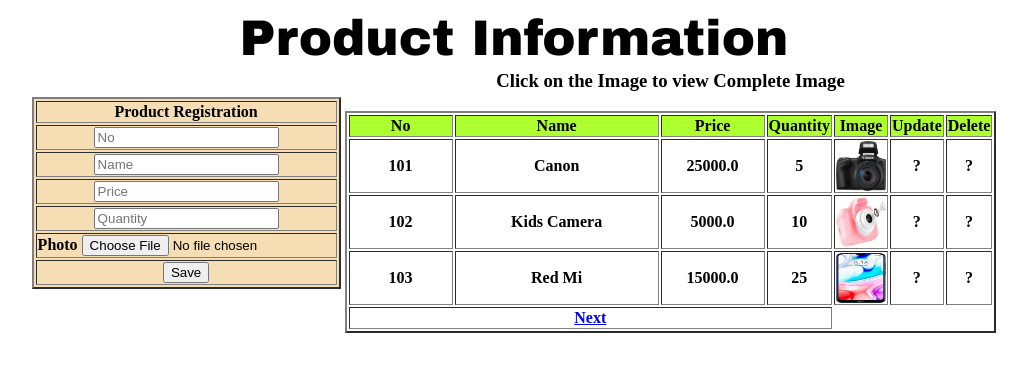
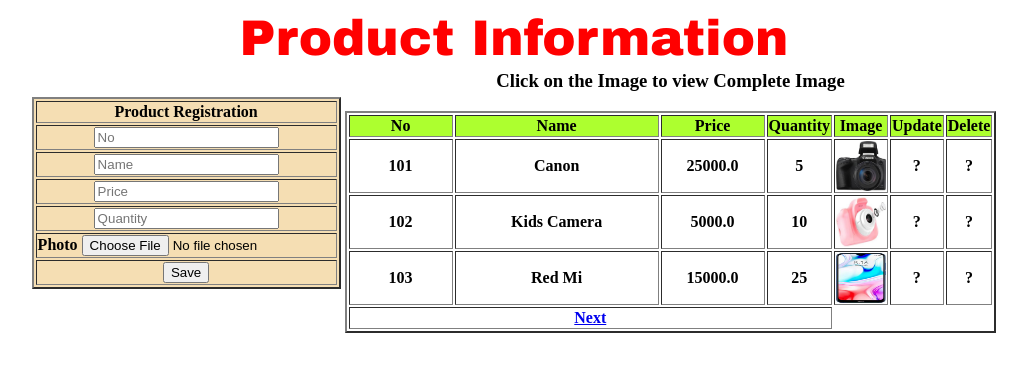
Before and after one commit to naveenzoom6/Product, a Django app: page / in a window 1280 px wide. Shown: the top 372 px of the page, without its empty margins (126-1153 px from the left). Run offline with Django 3.2, Linux system fonts and the light colour scheme; data comes from the database, SQL or seed files in the repository; lists and menus that the app fills with data are empty.

Commit message:
three
3rd Commit

```diff
--- a/Prject24/templates/index.html
+++ b/Prject24/templates/index.html
@@ -3,7 +3,7 @@
     <body>
         <table align="center" border="0">
             <tr>
-                <th colspan="2" style="text-align: center;font-family: 'Arial Black';font-size: 50px">
+                <th colspan="2" style="text-align: center;font-family: 'Arial Black';font-size: 50px;color: red">
                     Product Information
                 </th>
             </tr>
```
